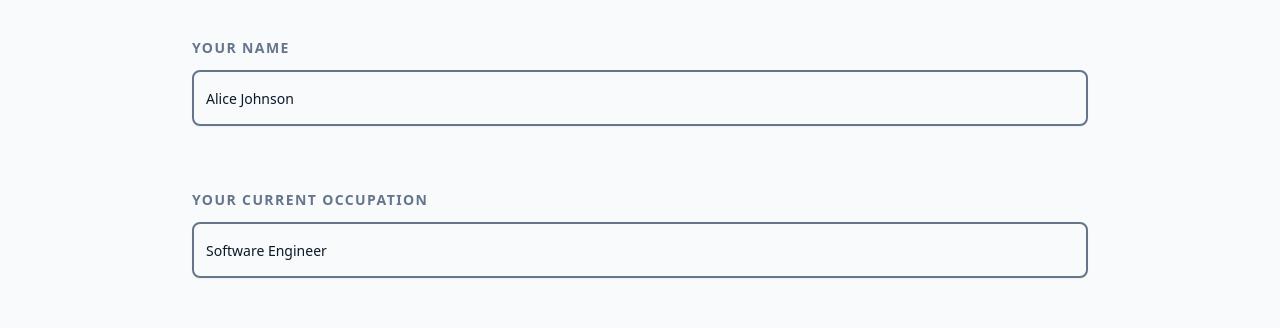
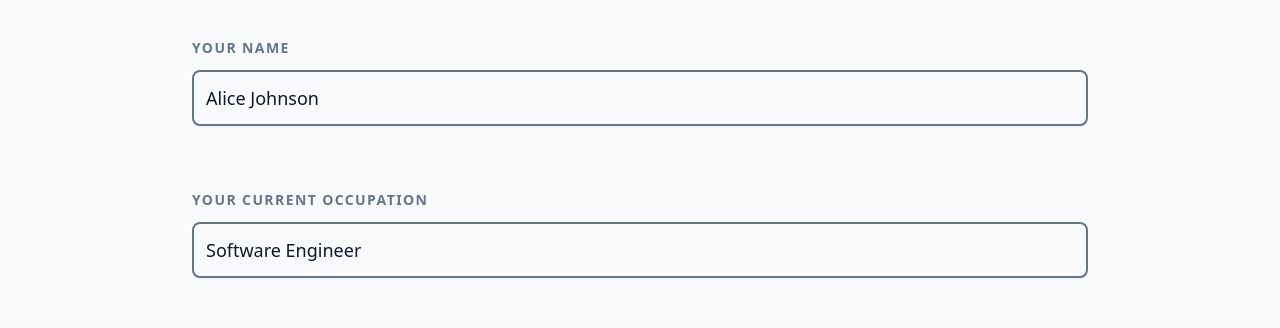
Before and after one commit to sartios/next-level, a Next.js app: page / in a window 1280 px wide. Both pictures are taken after a click on the button "Define Your Goal Now". Shown: the part 431-759 px from the top of the page. Built offline with nearby package versions, Linux system fonts and the light colour scheme.

Commit message:
Update input styles

```diff
--- a/components/ui/input.tsx
+++ b/components/ui/input.tsx
@@ -8,8 +8,8 @@
       type={type}
       data-slot="input"
       className={cn(
-        'file:text-foreground placeholder:text-muted-foreground selection:bg-primary selection:text-primary-foreground dark:bg-input/30 border-input h-9 w-full min-w-0 rounded-md border bg-transparent px-3 py-1 text-base shadow-xs transition-[color,box-shadow] outline-none file:inline-flex file:h-7 file:border-0 file:bg-transparent file:text-sm file:font-medium disabled:pointer-events-none disabled:cursor-not-allowed disabled:opacity-50 md:text-sm',
-        'focus-visible:border-ring focus-visible:ring-ring/50 focus-visible:ring-[3px]',
+        'file:text-foreground placeholder:text-muted-foreground selection:bg-primary selection:text-primary-foreground dark:bg-input/30 border-input h-9 w-full min-w-0 rounded-md border bg-transparent px-3 py-1 text-base xl:text-lg shadow-xs transition-[color,box-shadow] outline-none file:inline-flex file:h-7 file:border-0 file:bg-transparent file:text-sm file:font-medium disabled:pointer-events-none disabled:cursor-not-allowed disabled:opacity-50 md:text-sm',
+        'focus-visible:border-ring focus-visible:ring-ring/50 focus-visible:ring-2',
         'aria-invalid:ring-destructive/20 dark:aria-invalid:ring-destructive/40 aria-invalid:border-destructive',
         className
       )}
```
